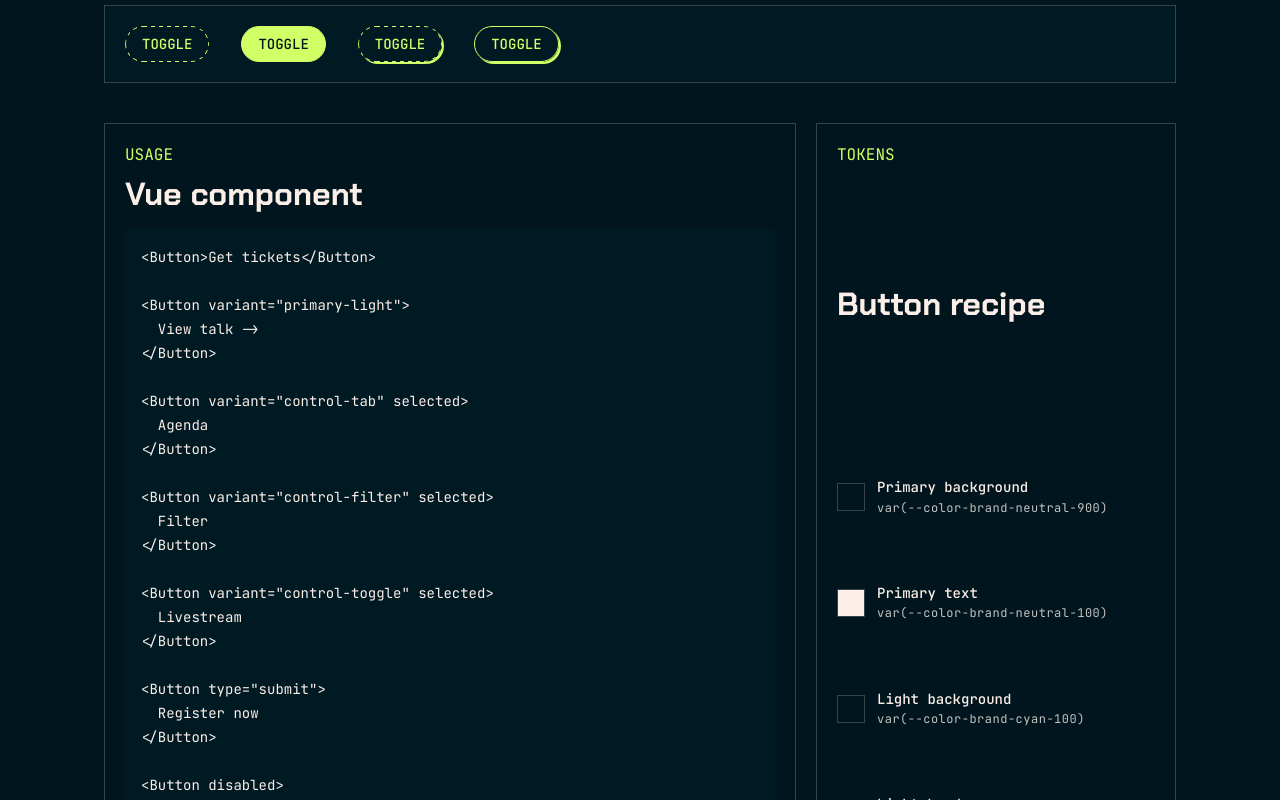
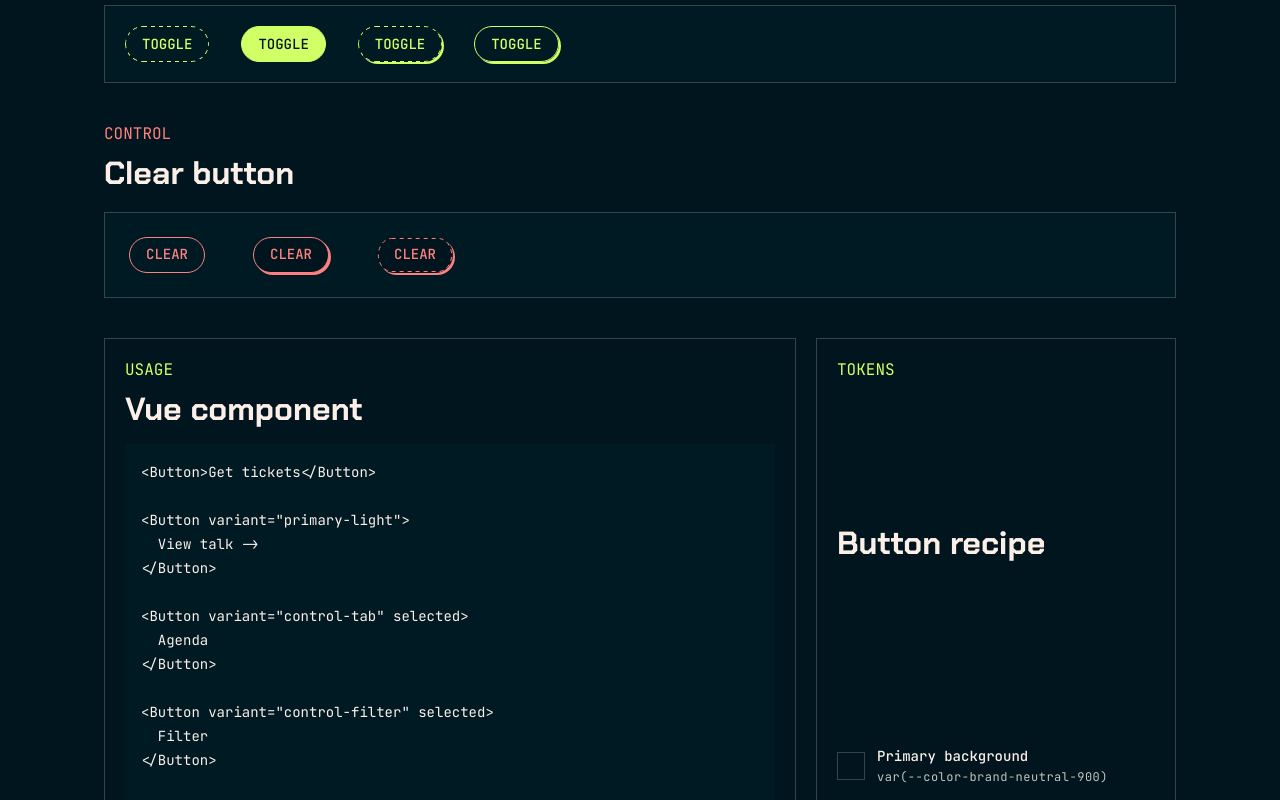
Before and after one commit to brandeth/tech-conference, a Nuxt app: page /design-system in a window 1280 px wide. Shown: the part 1340-2140 px from the top of the page. Built offline with nearby package versions, Linux system fonts and the light colour scheme.

Commit message:
added clear control variant

```diff
--- a/app/components/Button.vue
+++ b/app/components/Button.vue
@@ -8,6 +8,16 @@
     ]"
   >
     <slot />
+    <svg
+      v-if="variant === 'control-clear'"
+      class="button__dash-ring"
+      viewBox="0 0 100 36"
+      preserveAspectRatio="none"
+      aria-hidden="true"
+      focusable="false"
+    >
+      <rect class="button__dash-ring-rect" x="0.5" y="0.5" width="99" height="35" rx="18" ry="18" />
+    </svg>
   </button>
 </template>
 
@@ -15,7 +25,7 @@
 withDefaults(
   defineProps<{
     type?: 'button' | 'submit' | 'reset'
-    variant?: 'primary' | 'primary-light' | 'control-tab' | 'control-filter' | 'control-toggle'
+    variant?: 'primary' | 'primary-light' | 'control-tab' | 'control-filter' | 'control-toggle' | 'control-clear'
     selected?: boolean
     active?: boolean
   }>(),
@@ -53,6 +63,24 @@ withDefaults(
   content: "";
   border-radius: inherit;
   pointer-events: none;
+}
+
+.button__dash-ring {
+  position: absolute;
+  inset: 0;
+  display: none;
+  width: 100%;
+  height: 100%;
+  overflow: visible;
+  pointer-events: none;
+}
+
+.button__dash-ring-rect {
+  fill: none;
+  stroke: var(--button-focus-ring-color);
+  stroke-width: 1px;
+  stroke-dasharray: 4 4;
+  vector-effect: non-scaling-stroke;
 }
 
 .button--primary {
@@ -128,6 +156,33 @@ withDefaults(
   --button-selected-background: var(--color-brand-green-200);
   --button-selected-border-color: var(--color-brand-green-200);
   --button-selected-color: var(--color-brand-neutral-900);
+  font-family: var(--font-jetbrains-mono);
+  font-size: 14px;
+  font-weight: 500;
+  line-height: 140%;
+  letter-spacing: 0;
+  text-transform: uppercase;
+}
+
+.button--control-clear {
+  --button-height: 36px;
+  --button-padding: 8px 16px;
+  --button-border-radius: 999px;
+  --button-background: transparent;
+  --button-border-color: var(--color-brand-red-300);
+  --button-color: var(--color-brand-red-300);
+  --button-shadow-color: transparent;
+  --button-shadow: none;
+  --button-hover-background: var(--color-brand-neutral-900);
+  --button-hover-border-color: var(--color-brand-red-300);
+  --button-hover-color: var(--color-brand-red-300);
+  --button-hover-shadow: 2px 2px 0 var(--color-brand-red-300);
+  --button-focus-background: var(--color-brand-neutral-900);
+  --button-focus-border-color: transparent;
+  --button-focus-border-style: solid;
+  --button-focus-color: var(--color-brand-red-300);
+  --button-focus-ring-color: var(--color-brand-red-300);
+  --button-active-shadow-color: var(--color-brand-red-300);
   font-family: var(--font-jetbrains-mono);
   font-size: 14px;
   font-weight: 500;
@@ -296,6 +351,20 @@ withDefaults(
   border-style: solid;
 }
 
+.button--control-clear:focus-visible {
+  border-color: transparent;
+  border-style: solid;
+}
+
+.button--control-clear:focus-visible::after {
+  background: none;
+}
+
+.button--control-clear:focus-visible .button__dash-ring,
+.button--control-clear.control-clear-focus-demo .button__dash-ring {
+  display: block;
+}
+
 .button--control-filter:focus-visible::after {
   inset: -1px;
   padding: 1px;
--- a/app/pages/design-system.vue
+++ b/app/pages/design-system.vue
@@ -82,6 +82,19 @@
           <Button variant="control-toggle" selected>Toggle</Button>
           <Button variant="control-toggle" class="control-toggle-hover-demo">Toggle</Button>
           <Button variant="control-toggle" class="control-toggle-focus-demo">Toggle</Button>
+        </div>
+      </section>
+
+      <section class="grid gap-5">
+        <div class="grid gap-2">
+          <p class="text-preset-5 text-[var(--color-brand-red-300)]">Control</p>
+          <h2 class="text-preset-2">Clear button</h2>
+        </div>
+
+        <div class="flex flex-wrap items-center gap-12 border border-[var(--color-brand-neutral-600)] bg-[var(--color-brand-neutral-800)] p-6">
+          <Button variant="control-clear">Clear</Button>
+          <Button variant="control-clear" class="control-clear-hover-demo">Clear</Button>
+          <Button variant="control-clear" class="control-clear-focus-demo">Clear</Button>
         </div>
       </section>
 
@@ -179,6 +192,10 @@ const usageExample = `<Button>Get tickets</Button>
 
 <Button variant="control-toggle" selected>
   Livestream
+</Button>
+
+<Button variant="control-clear">
+  Clear
 </Button>
 
 <Button type="submit">
@@ -317,4 +334,25 @@ const usageExample = `<Button>Get tickets</Button>
   border: 0 !important;
   mask: none !important;
 }
+
+.control-clear-hover-demo {
+  background: var(--color-brand-neutral-900) !important;
+  border-color: var(--color-brand-red-300) !important;
+  color: var(--color-brand-red-300) !important;
+  box-shadow: 2px 2px 0 var(--color-brand-red-300) !important;
+}
+
+.control-clear-focus-demo {
+  position: relative;
+  border-color: transparent !important;
+  background: var(--color-brand-neutral-900) !important;
+  color: var(--color-brand-red-300) !important;
+  box-shadow: 2px 2px 0 var(--color-brand-red-300) !important;
+}
+
+.control-clear-focus-demo::after {
+  background: none !important;
+  mask: none !important;
+}
+
 </style>
```
